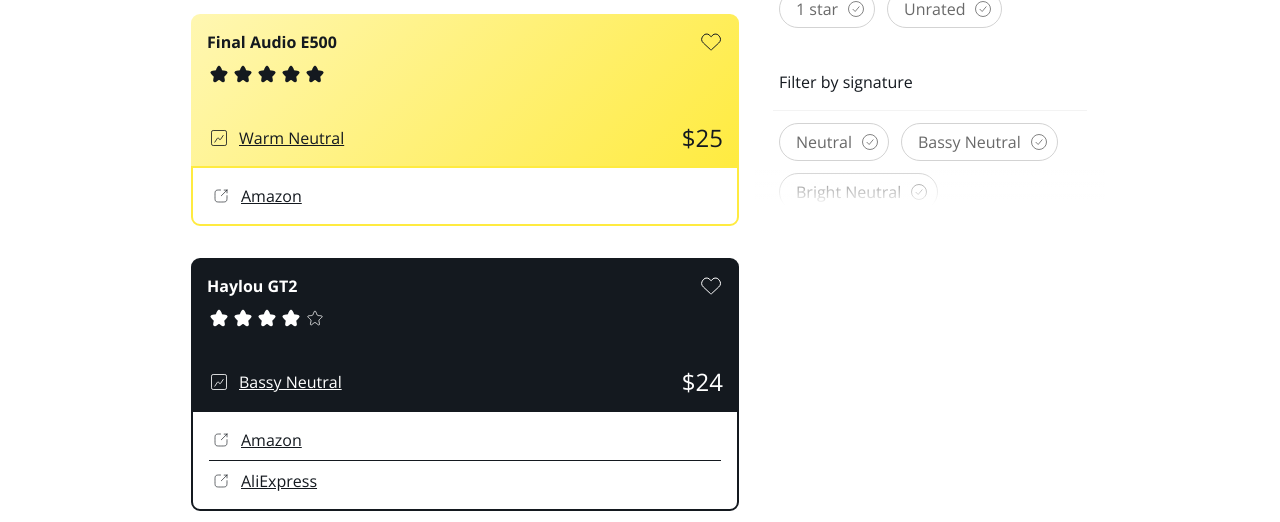
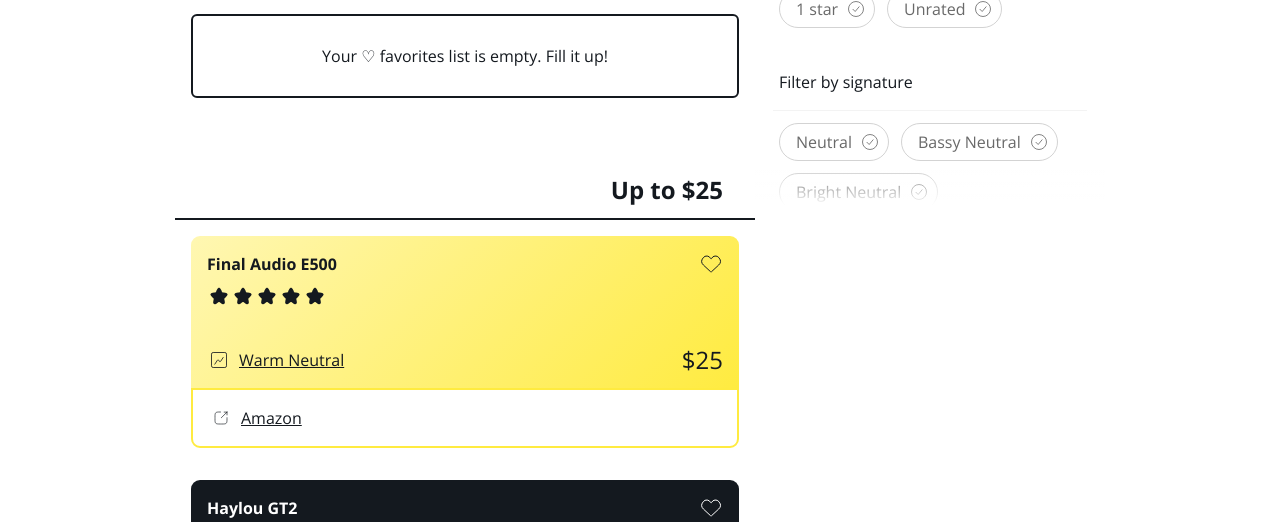
Before and after one commit to MRSallee/squiglist, a plain HTML site: page index.html in a window 1280 px wide. Shown: the part 578-1100 px from the top of the page. Drawn offline with nearby package versions, Linux system fonts and the light colour scheme; no server answers.

Commit message:
Added prompt to use favorites

```diff
--- a/script.js
+++ b/script.js
@@ -770,7 +770,7 @@
     let splashContainer = document.querySelector('section.splash'),
         superLogo = document.querySelector('div.super-logo');
 
-    superLogo.addEventListener('mousedown', function() {
+    superLogo.addEventListener('click', function() {
         let spinStatus = superLogo.getAttribute('data-spinning');
 
         if ( spinStatus === 'true' ) {
@@ -779,7 +779,7 @@
             superLogo.setAttribute('data-spinning', 'true');
             setTimeout(function() {
                 superLogo.setAttribute('data-spinning', 'false');
-            }, 3000);
+            }, 1500);
         }
     })
 }
--- a/style.css
+++ b/style.css
@@ -1060,7 +1060,35 @@
 }
 
 section.favorites:empty {
-    display: none;
+/*    display: none;*/
+}
+
+section.favorites:empty:after {
+    content: 'Use the \2661  button to add favorites that pin to the top of the list';
+
+    display: flex;
+    justify-content: center;
+    align-items: center;
+
+    margin: 16px;
+    padding: 32px;
+
+    background-color: var(--font-color-primary);
+    border-radius: 6px;
+
+    color: var(--font-color-secondary);
+    font-family: var(--font-primary);
+    font-size: 16px;
+    line-height: 1em;
+
+
+    background-color: #fff;
+    border: 2px solid var(--font-color-primary);
+    color: var(--font-color-primary);
+}
+
+section.favorites:empty:after {
+    content: 'Your \2661  favorites list is empty. Fill it up!';
 }
 
 section.favorites[empty="true"] {
```
